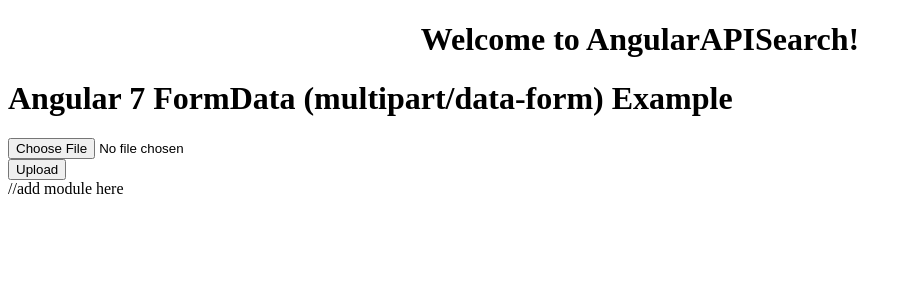
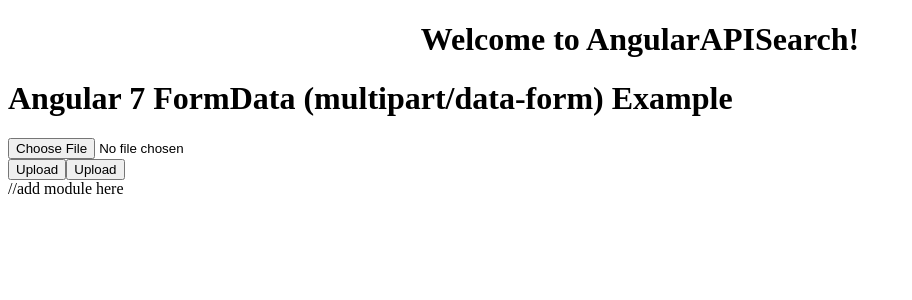
Before and after one commit to JamesSiebert/API_img_search, an Angular app: page / in a window 1280 px wide. Shown: the top 300 px of the page, without its empty margins (0-912 px from the left). Built offline with nearby package versions, Linux system fonts and the light colour scheme.

Commit message:
rollback to working desktop version 2

```diff
--- a/src/app/upload/upload.component.html
+++ b/src/app/upload/upload.component.html
@@ -6,6 +6,7 @@
     </div>
     <div>
       <button type="submit">Upload</button>
+      <button type="submit">Upload</button>
     </div>
   </form>
 
```
